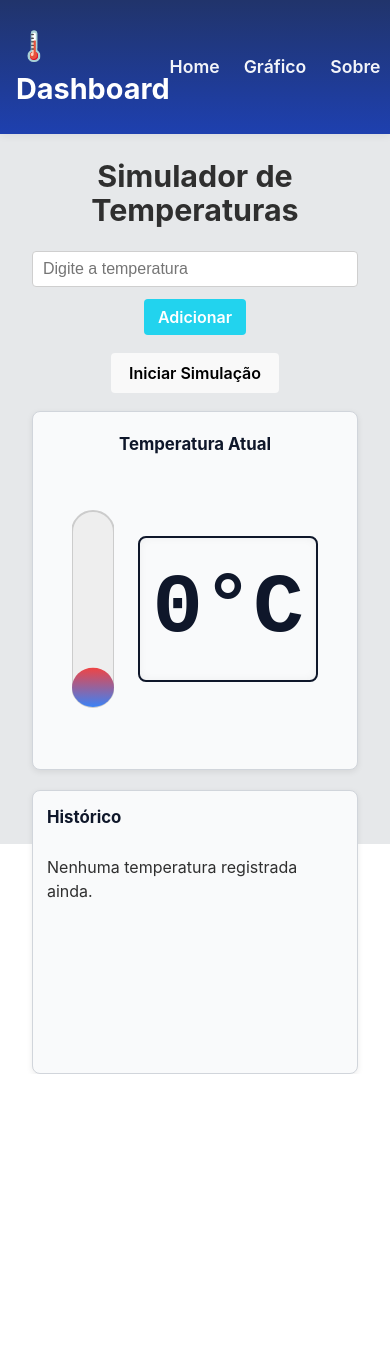
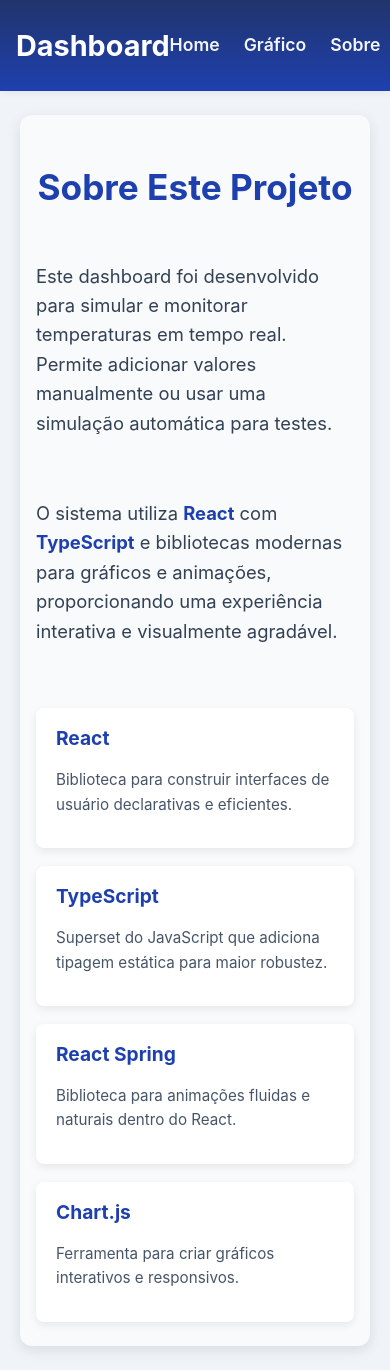
Before and after one commit to EricIkeda1/simulador-temperaturas, a React (Vite) app: page /sobre in a window 390 px wide. Before the commit the page ends 1074 px from the top, so only its background shows below. Built offline with nearby package versions, Linux system fonts and the light colour scheme.

Commit message:
Remoção/Melhorias

```diff
--- a/package.json
+++ b/package.json
@@ -11,10 +11,12 @@
   },
   "dependencies": {
     "@react-spring/web": "^10.0.1",
+    "@types/react-router-dom": "^5.3.3",
     "chart.js": "^4.5.0",
     "react": "^19.1.1",
     "react-chartjs-2": "^5.3.0",
     "react-dom": "^19.1.1",
+    "react-router-dom": "^7.8.0",
     "uuid": "^11.1.0"
   },
   "devDependencies": {
--- a/src/App.tsx
+++ b/src/App.tsx
@@ -1,9 +1,17 @@
 import React from "react";
+import { BrowserRouter, Routes, Route } from "react-router-dom";
 import Home from "./pages/Home";
-import "./styles/app.css";
+import Sobre from "./pages/Sobre";
 
 const App: React.FC = () => {
-  return <Home />;
+  return (
+    <BrowserRouter>
+      <Routes>
+        <Route path="/" element={<Home />} />
+        <Route path="/sobre" element={<Sobre />} />
+      </Routes>
+      </BrowserRouter>
+  );
 };
 
 export default App;
--- a/src/components/Navbar.tsx
+++ b/src/components/Navbar.tsx
@@ -1,16 +1,39 @@
 import React from "react";
+import { NavLink } from "react-router-dom";
 import "../styles/navbar.css";
 
 const Navbar: React.FC = () => {
   return (
     <header className="navbar">
       <div className="nav-inner">
-        <div className="nav-logo">🌡️ Dashboard</div>
+        <div className="nav-logo">Dashboard</div>
         <nav>
           <ul className="nav-links">
-            <li><a href="#home">Home</a></li>
-            <li><a href="#graph">Gráfico</a></li>
-            <li><a href="#about">Sobre</a></li>
+            <li>
+              <NavLink
+                to="/"
+                end
+                className={({ isActive }) => (isActive ? "active" : "")}
+              >
+                Home
+              </NavLink>
+            </li>
+            <li>
+              <NavLink
+                to="/grafico"
+                className={({ isActive }) => (isActive ? "active" : "")}
+              >
+                Gráfico
+              </NavLink>
+            </li>
+            <li>
+              <NavLink
+                to="/sobre"
+                className={({ isActive }) => (isActive ? "active" : "")}
+              >
+                Sobre
+              </NavLink>
+            </li>
           </ul>
         </nav>
       </div>
--- a/src/pages/Home.tsx
+++ b/src/pages/Home.tsx
@@ -57,27 +57,6 @@
         <section className="home-container">
           <h1>Simulador de Temperaturas</h1>
 
-          <form
-            onSubmit={(e) => {
-              e.preventDefault();
-              const numValue = Number(value);
-              if (value === "" || Number.isNaN(numValue)) return;
-              handleAdd(numValue);
-            }}
-          >
-            <input
-              type="number"
-              value={value}
-              onChange={(e) => {
-                console.log("input value:", e.target.value);
-                setValue(e.target.value);
-              }}
-              placeholder="Digite a temperatura"
-              style={{ color: "#000" }}
-            />
-            <button type="submit">Adicionar</button>
-          </form>
-
           <div className="button-group">
             <button
               onClick={() => setAutoMode((p) => !p)}
--- /dev/null
+++ b/src/pages/Sobre.tsx
@@ -0,0 +1,45 @@
+import React from "react";
+import Navbar from "../components/Navbar";
+import "../styles/sobre.css";
+
+const Sobre: React.FC = () => {
+  return (
+    <>
+      <Navbar />
+      <main className="sobre-main">
+        <section className="sobre-container">
+          <h1>Sobre Este Projeto</h1>
+          <p>
+            Este dashboard foi desenvolvido para simular e monitorar temperaturas em tempo real.
+            Permite adicionar valores manualmente ou usar uma simulação automática para testes.
+          </p>
+          <p>
+            O sistema utiliza <strong>React</strong> com <strong>TypeScript</strong> e bibliotecas modernas para gráficos e animações, proporcionando uma experiência interativa e visualmente agradável.
+          </p>
+
+          <div className="tech-cards">
+            <div className="card">
+              <h3>React</h3>
+              <p>Biblioteca para construir interfaces de usuário declarativas e eficientes.</p>
+            </div>
+            <div className="card">
+              <h3>TypeScript</h3>
+              <p>Superset do JavaScript que adiciona tipagem estática para maior robustez.</p>
+            </div>
+            <div className="card">
+              <h3>React Spring</h3>
+              <p>Biblioteca para animações fluidas e naturais dentro do React.</p>
+            </div>
+            <div className="card">
+              <h3>Chart.js</h3>
+              <p>Ferramenta para criar gráficos interativos e responsivos.</p>
+            </div>
+          </div>
+
+        </section>
+      </main>
+    </>
+  );
+};
+
+export default Sobre;
--- /dev/null
+++ b/src/styles/sobre.css
@@ -0,0 +1,104 @@
+.sobre-main {
+  min-height: calc(100vh - var(--nav-height) - var(--footer-height));
+  padding: 24px 20px;
+  background-color: var(--bg);
+  display: flex;
+  justify-content: center;
+  align-items: flex-start;
+}
+
+.sobre-container {
+  max-width: 800px;
+  background: #f9fafb;
+  padding: 32px 36px;
+  border-radius: 12px;
+  box-shadow: 0 4px 14px rgba(0,0,0,0.1);
+  color: #213046;
+  display: flex;
+  flex-direction: column;
+  gap: 24px;
+}
+
+.sobre-container h1 {
+  font-size: 2.2rem;
+  color: var(--primary);
+  text-align: center;
+  margin-bottom: 12px;
+}
+
+.sobre-container p {
+  font-size: 1.15rem;
+  line-height: 1.6;
+  color: #334155;
+}
+
+.sobre-container strong {
+  color: var(--primary);
+}
+
+.tech-cards {
+  display: grid;
+  grid-template-columns: repeat(auto-fit, minmax(180px, 1fr));
+  gap: 18px;
+  margin-top: 20px;
+}
+
+.card {
+  background: white;
+  padding: 16px 20px;
+  border-radius: 8px;
+  box-shadow: 0 3px 8px rgba(0,0,0,0.08);
+  transition: box-shadow 0.3s ease;
+}
+
+.card:hover {
+  box-shadow: 0 6px 16px rgba(0,0,0,0.15);
+}
+
+.card h3 {
+  margin-bottom: 8px;
+  color: var(--primary);
+  font-weight: 700;
+  font-size: 1.2rem;
+}
+
+.card p {
+  font-size: 0.95rem;
+  color: #475569;
+}
+
+.contato {
+  margin-top: 36px;
+  padding-top: 16px;
+  border-top: 1px solid #cbd5e1;
+}
+
+.contato h2 {
+  font-size: 1.6rem;
+  color: var(--primary);
+  margin-bottom: 12px;
+}
+
+.contato p {
+  font-size: 1.05rem;
+  color: #334155;
+}
+
+.contato a {
+  color: var(--accent);
+  text-decoration: none;
+  font-weight: 600;
+}
+
+.contato a:hover {
+  text-decoration: underline;
+}
+
+@media (max-width: 600px) {
+  .sobre-container {
+    padding: 24px 16px;
+  }
+  .tech-cards {
+    grid-template-columns: 1fr;
+  }
+}
```
Also changed, not shown: 1 other file (tests, documents, lock files or other folders).
